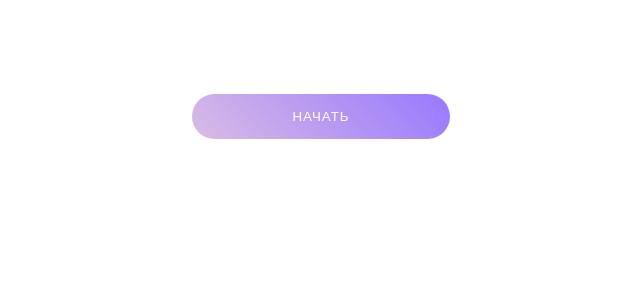
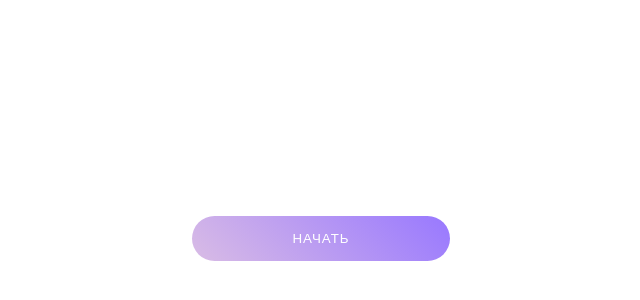
Before and after one commit to ytpt/sputnik-form-validation-app, a React (Create React App) app: page / in a window 1280 px wide. Shown: the part 162-462 px from the top of the page, without its empty margins (319-959 px from the left). Built offline with nearby package versions, Linux system fonts and the light colour scheme.

Commit message:
Refactored StartPage styles

```diff
--- a/src/components/StartPage/StartPage.css
+++ b/src/components/StartPage/StartPage.css
@@ -1,7 +1,14 @@
 .container {
-    margin: 20% auto;
-    height: auto;
-    text-align: center;
+    display: flex;
+    width: 100%;
+    height: 100%;
+    position: fixed;
+    left: 0;
+    top: 0;
+    right: 0;
+    bottom: 0;
+    justify-content: center;
+    align-items: center;
 }
 
 .start-btn {
--- a/src/components/StartPage/StartPage.jsx
+++ b/src/components/StartPage/StartPage.jsx
@@ -4,7 +4,6 @@ import { Modal } from "../Modal/Modal";
 
 export function StartPage() {
     const [modal, setModal] = useState(false);
-    console.log(modal);
 
     const onClose = () => {
         setModal(false);
```
